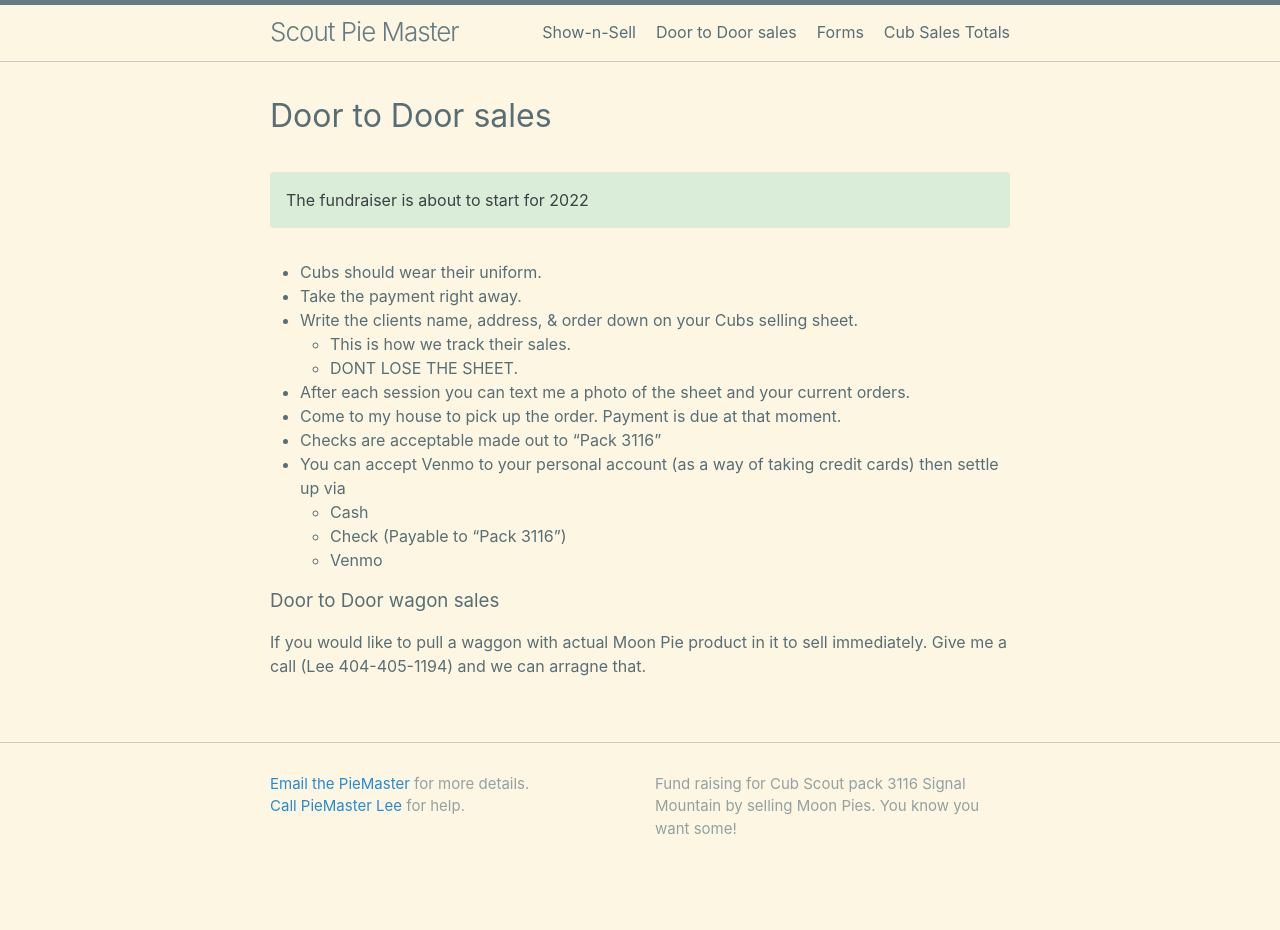
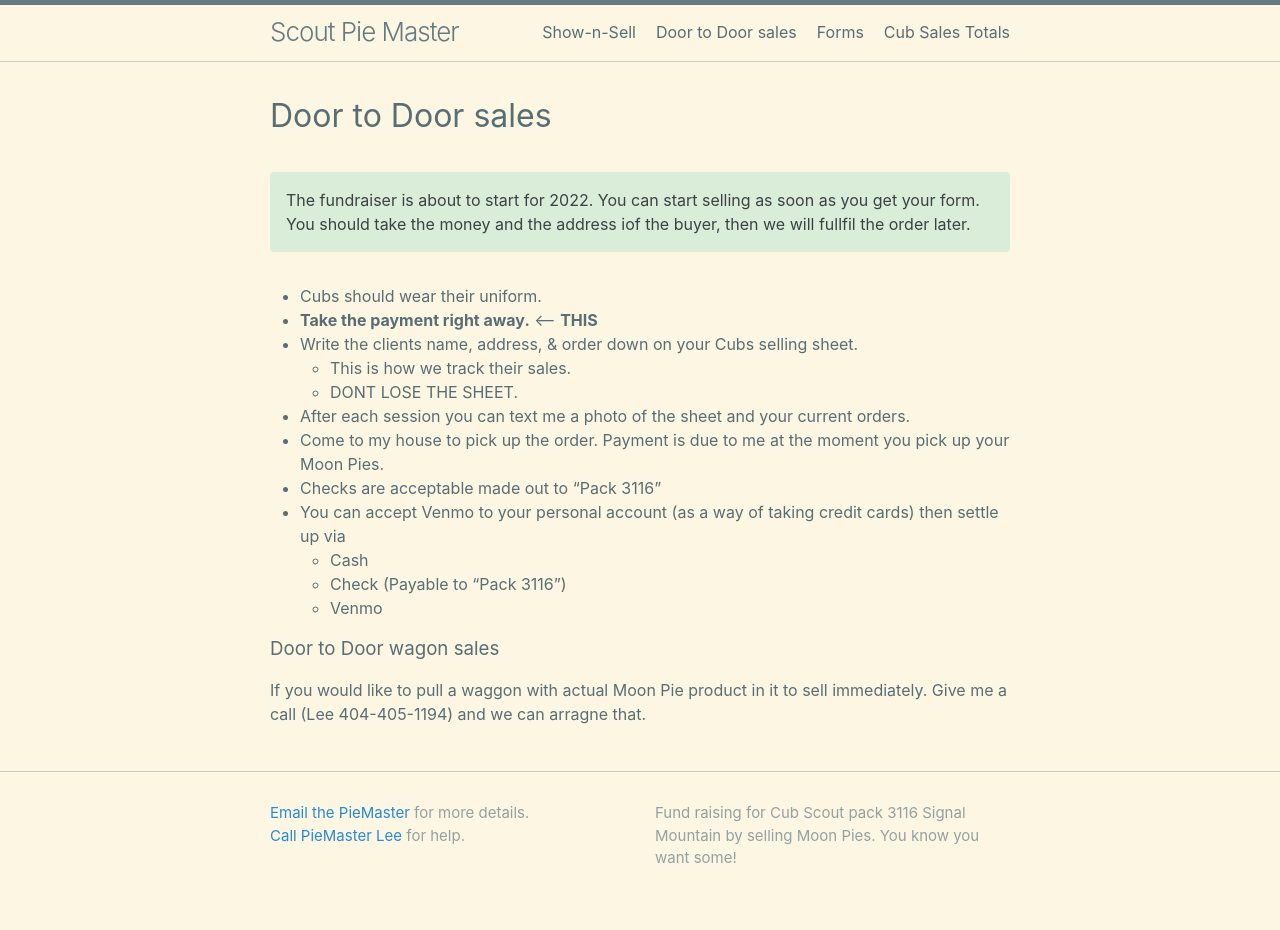
Before and after one commit to CodeJourneymen/scoutpiemaster, a Jekyll site: the page built from doortodoor.md, in a window 1280 px wide. Built offline with Jekyll 4.4.1, drawn with Linux system fonts in a browser that asks for light colours; before the commit the page ends 900 px from its top, so only the background shows below that.

Commit message:
updated instructions
Signed-off-by: Lee Walker <lee@codejourneymen.com>

```diff
--- a/doortodoor.md
+++ b/doortodoor.md
@@ -4,16 +4,17 @@ title: Door to Door sales
 permalink: /doortodoor/
 ---
 
-The fundraiser is about to start for 2022<br/>
+The fundraiser is about to start for 2022. You can start selling as soon as you get your form.<br/>
+You should take the money and the address iof the buyer, then we will fullfil the order later.
 {: .notice--success }
 
 - Cubs should wear their uniform.
-- Take the payment right away.
+- <b>Take the payment right away.</b> <---- <b>THIS</b>
 - Write the clients name, address, & order down on your Cubs selling sheet.
     - This is how we track their sales.
     - DONT LOSE THE SHEET.
 - After each session you can text me a photo of the sheet and your current orders.
-- Come to my house to pick up the order. Payment is due at that moment.
+- Come to my house to pick up the order. Payment is due to me at the moment you pick up your Moon Pies.
 - Checks are acceptable made out to "Pack 3116"
 - You can accept Venmo to your personal account (as a way of taking credit cards) then settle up via
     - Cash
```
